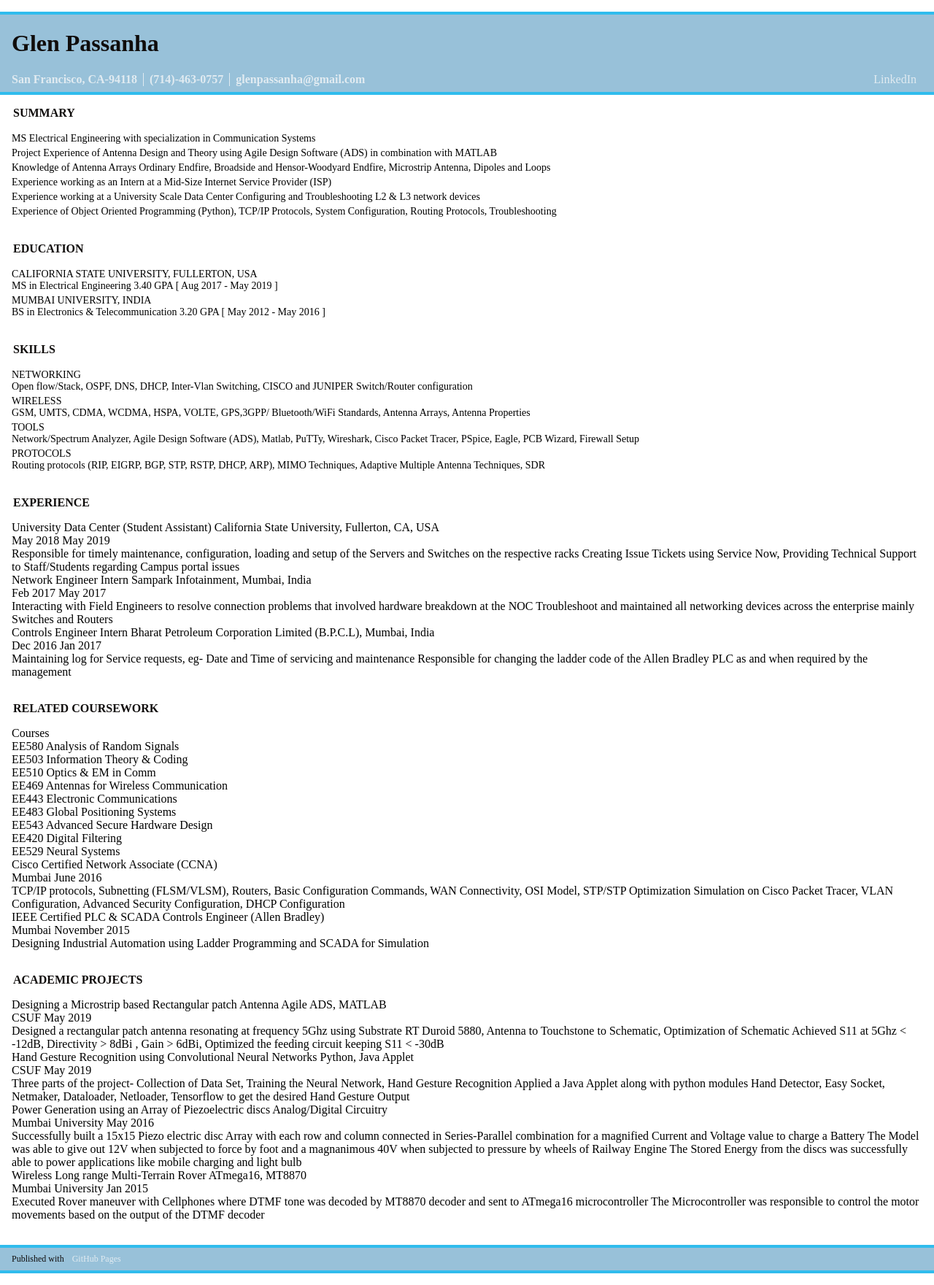
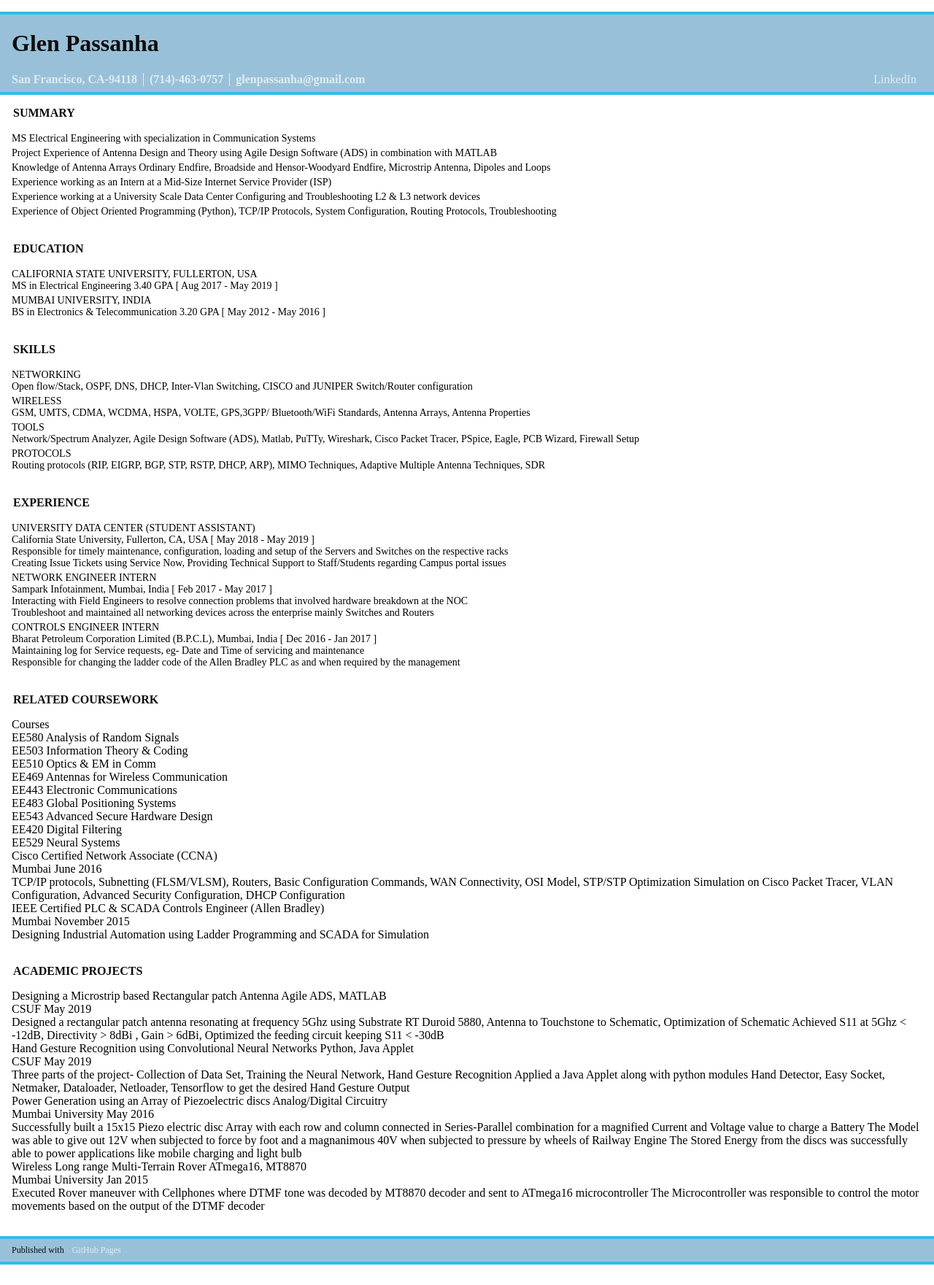
Before and after one commit to glen94/glen-passanha, a Jekyll site: the page built from README.md, in a window 1280 px wide. Shown: the whole page at 73% size. Built offline with Jekyll 4.4.1, drawn with Linux system fonts in a browser that asks for light colours; our own code applies the rules of GitHub Pages for plain Markdown files.

Commit message:
* experience template styling

```diff
--- a/_includes/experience.html
+++ b/_includes/experience.html
@@ -1,12 +1,13 @@
 {% for data in include.data %}
-<div>
-  <span class="data_value">{{data.value}}</span>
-  <span class="data_desc">{{data.desc}}</span>
+<div class="data-row">
+  <span class="data-value">{{data.value}}</span>
   <div>
-    <span class="data_gpa">{{data.gpa}}</span>
-    <span class="data_startDate">{{data.startDate}}</span>
-    <span class="data_endDate">{{data.endDate}}</span>
-    <div class="data_duties">
+    <div>
+      <span class="data-desc">{{data.desc}}</span>
+      <span class="data-startDate">{{data.startDate}}</span>
+      <span class="data-endDate">{{data.endDate}}</span>
+    </div>
+    <div class="data-duties">
     {% for duty in {{data.duties}} %}
       <span>{{duty}}</span>
     {% endfor %}
--- a/assets/css/style.scss
+++ b/assets/css/style.scss
@@ -26,6 +26,36 @@ a {padding: 0 8px;text-decoration: none;}
   a {
     color: $azureishWhite;
     @include brightTextHover;
+  }
+}
+
+@mixin dateRangeTypography {
+  .data-startDate {
+    &:before {
+      content: ' [ ';
+    }
+    &:after {
+      content: ' - ';
+    }
+  }
+  .data-endDate {
+    &:after {
+      content: ' ] ';
+    }
+  }
+  &:hover {
+    .data-startDate {
+      font-weight: bold;
+      &:before {
+        content: ' { ';
+      }
+    }
+    .data-endDate {
+      font-weight: bold;
+      &:after {
+        content: ' } ';
+      }
+    }
   }
 }
 
@@ -94,19 +124,6 @@ a {padding: 0 8px;text-decoration: none;}
     .data-value {
       text-transform: uppercase;
     }
-    .data-startDate {
-      &:before {
-        content: ' [ ';
-      }
-      &:after {
-        content: ' - ';
-      }
-    }
-    .data-endDate {
-      &:after {
-        content: ' ] ';
-      }
-    }
 
     &:hover {
       .data-value {
@@ -119,19 +136,8 @@ a {padding: 0 8px;text-decoration: none;}
         font-weight: bold;
         padding: 0 8px;
       }
-      .data-startDate {
-        font-weight: bold;
-        &:before {
-          content: ' { ';
-        }
-      }
-      .data-endDate {
-        font-weight: bold;
-        &:after {
-          content: ' } ';
-        }
-      }
     }
+    @include dateRangeTypography();
   }
 
   .skills .data-row {
@@ -150,6 +156,33 @@ a {padding: 0 8px;text-decoration: none;}
       }
     }
   }
+
+  .experience .data-row {
+    .data-value {
+      text-transform: uppercase;
+    }
+    .data-duties {
+      display: flex;
+      flex-direction: column;
+    }
+    &:hover {
+      .data-value {
+        font-weight: bold;
+      }
+      .data-desc {
+        padding-right: 8px;
+        font-style: italic;
+      }
+      .data-duties span {
+        &:before {
+          content: ' - ';
+          padding-left: 8px;
+        }
+      }
+    }
+
+    @include dateRangeTypography();
+  }
 }
 
 .glen-footer {
```
